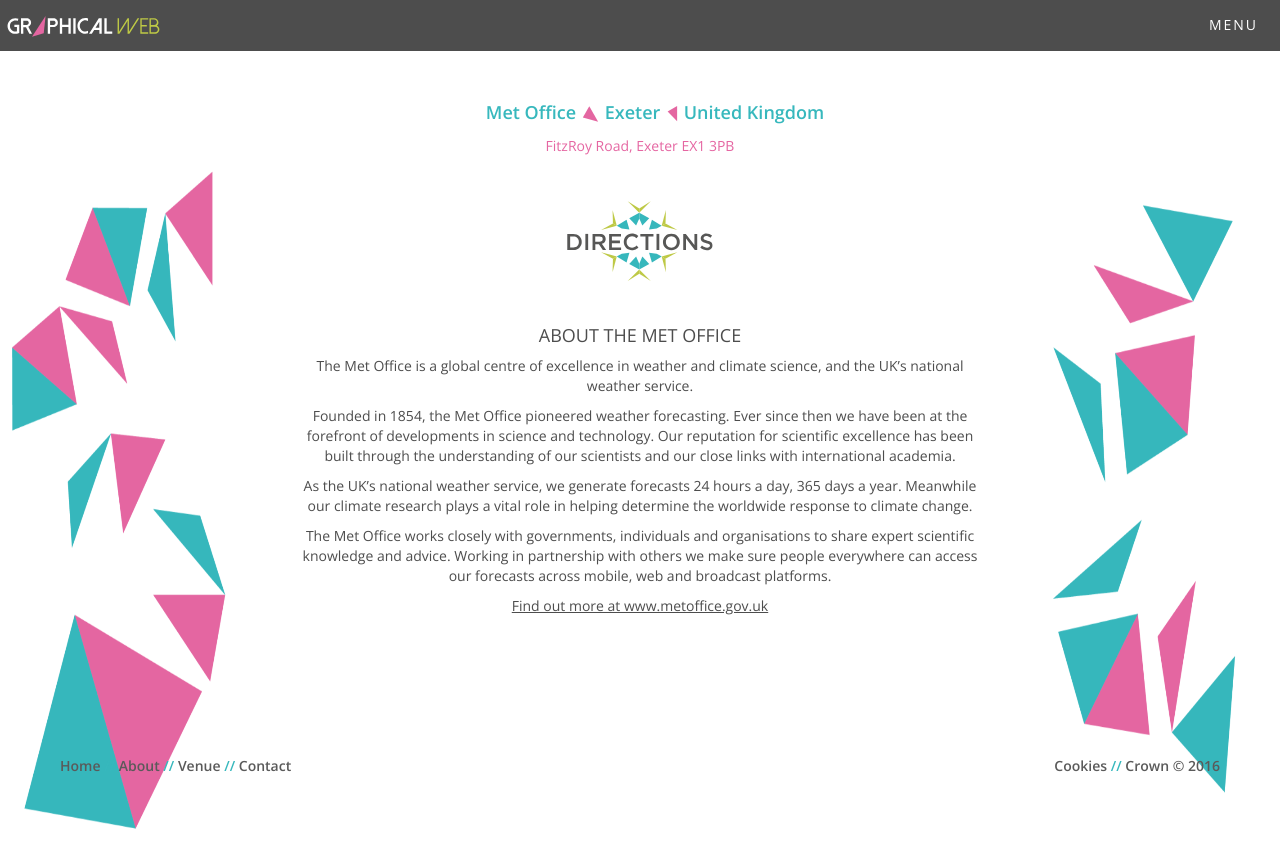
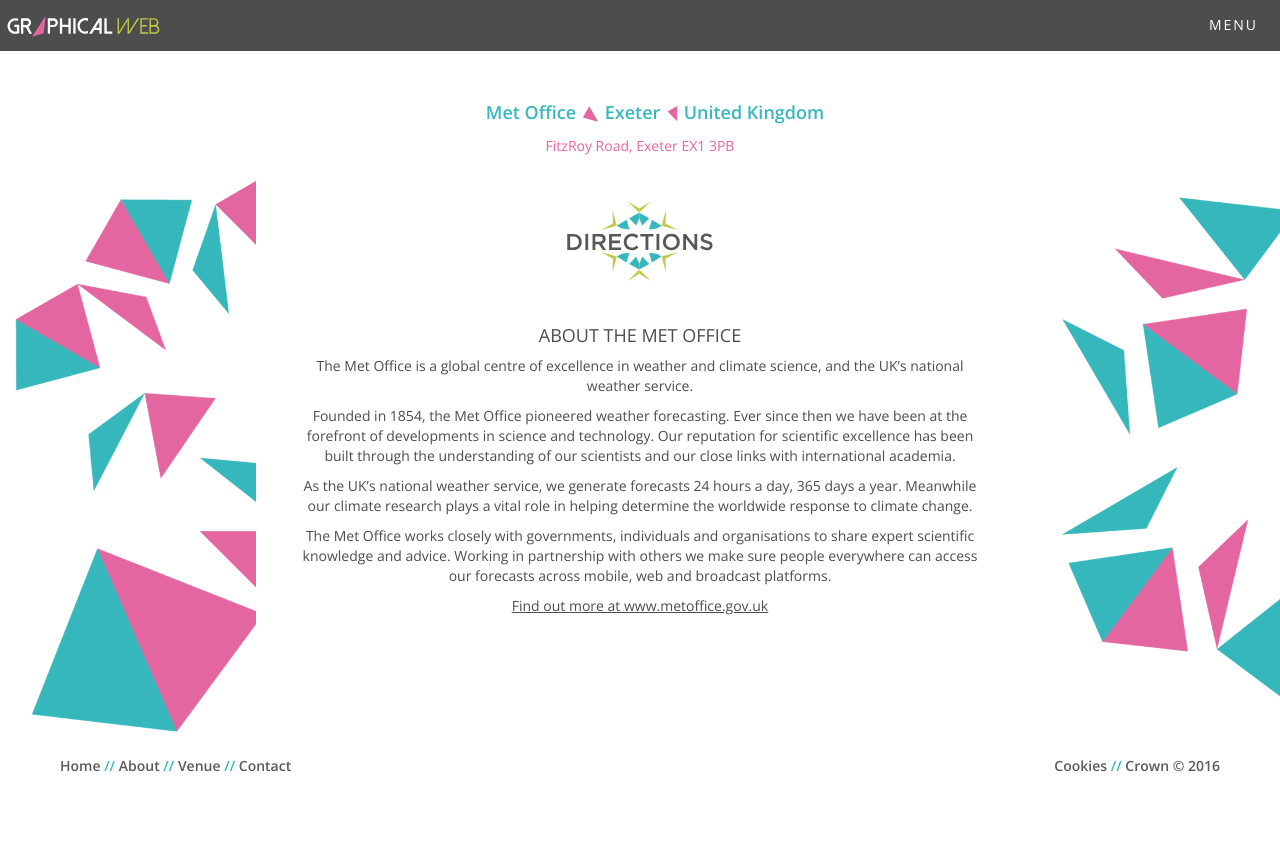
Before and after one commit to informatics-lab/graphical-web-website, a Jekyll site: the page built from venue.html, in a window 1280 px wide. Shown: the top 868 px of the page. Built offline with Jekyll 4.4.1, drawn with Linux system fonts in a browser that asks for light colours; nearby versions of some CDN libraries.

Commit message:
resize
Conflicts:
	_sass/pages/venue.scss

```diff
--- a/_sass/pages/venue.scss
+++ b/_sass/pages/venue.scss
@@ -28,25 +28,27 @@
 
   .left {
     width: 20%;
-    height: 700px;
+    height: 600px;
     top: 150px;
     left: 0px;
     position: absolute;
+    overflow: hidden;
     img {
       height: 100%;
-      width: 100%;
+      width: auto;
     }
   }
 
   .right {
     width: 20%;
-    height: 700px;
+    height: 600px;
     top: 150px;
     left: 80%;
     position: absolute;
+    overflow: hidden;
     img {
       height: 100%;
-      width: 100%;
+      width: auto;
     }
   }
 
```
